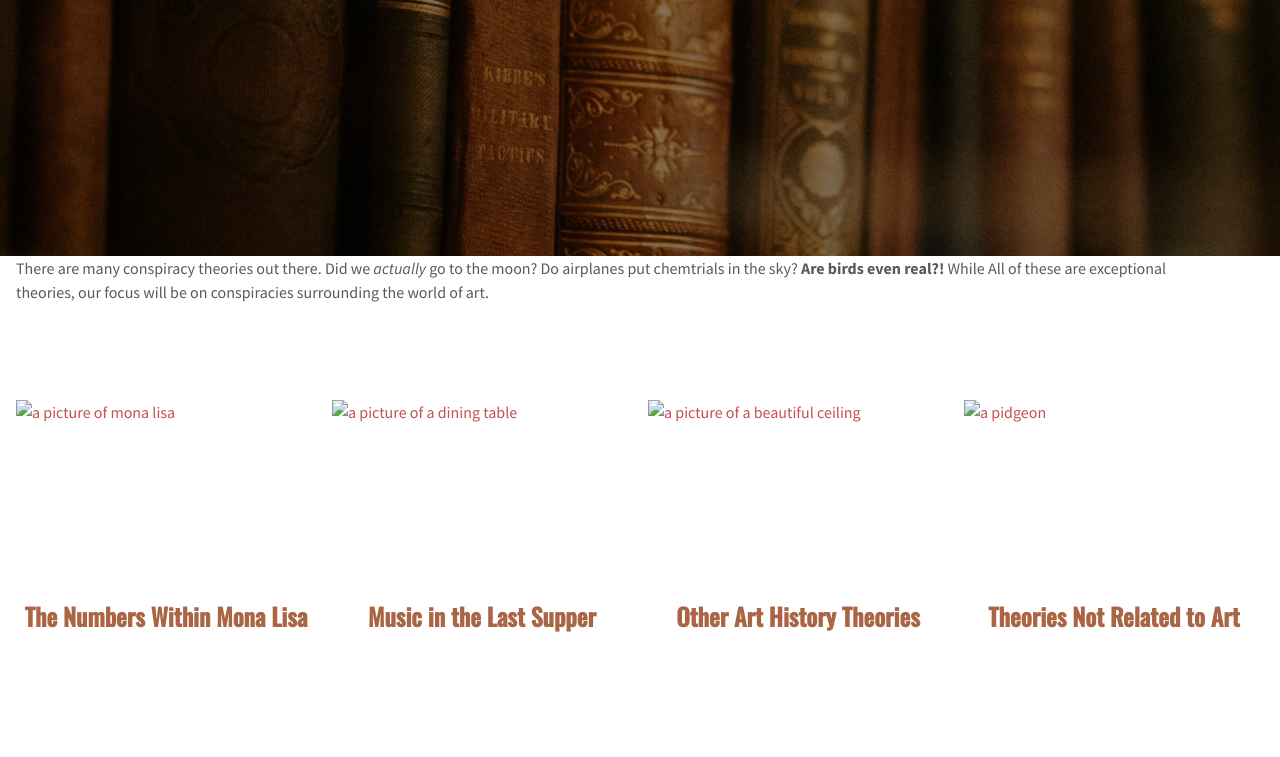
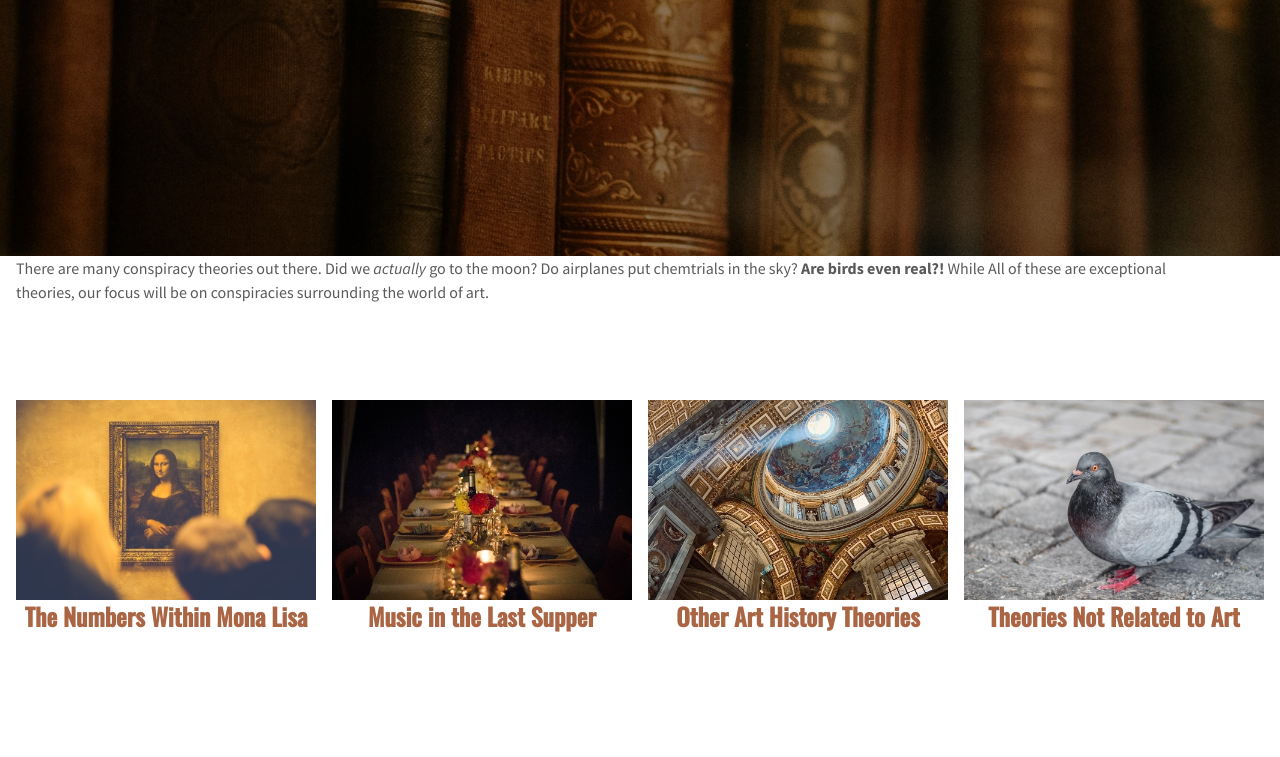
Before and after one commit to is-120-winter-2023/overlays-and-cards-Brechristian, a website: page index.html in a window 1280 px wide. Shown: the part 456-1213 px from the top of the page. Drawn offline with nearby package versions, Linux system fonts and the light colour scheme; the site is published under a folder, as on GitHub Pages, so addresses that start at the root find nothing.

Commit message:
no ./images

```diff
--- a/index.html
+++ b/index.html
@@ -76,25 +76,25 @@
   <section class="cards">
     <h2 class="sr-only"> Cards</h2>
     <a href="#" class="card">
-      <div class="imagewrapper"><img src="/images/mlisacard500px.jpg" alt="a picture of mona lisa" width="500"
+      <div class="imagewrapper"><img src="images/mlisacard500px.jpg" alt="a picture of mona lisa" width="500"
           height="333" loading="lazy">
       </div>
       <h3>The Numbers Within Mona Lisa</h3>
     </a>
     <a href="#" class="card">
-      <div class="imagewrapper"><img src="/images/lastsuppercard500px.jpg" alt="a picture of a dining table" width="500"
+      <div class="imagewrapper"><img src="images/lastsuppercard500px.jpg" alt="a picture of a dining table" width="500"
           height="333" loading="lazy">
       </div>
       <h3>Music in the Last Supper</h3>
     </a>
     <a href="#" class="card">
-      <div class="imagewrapper"><img src="/images/othercard500px.jpg" alt="a picture of a beautiful ceiling" width="500"
+      <div class="imagewrapper"><img src="images/othercard500px.jpg" alt="a picture of a beautiful ceiling" width="500"
           height="333" loading="lazy">
       </div>
       <h3>Other Art History Theories</h3>
     </a>
     <a href="#" class="card">
-      <div class="imagewrapper"><img src="/images/pidgeoncard500px.jpg" alt="a pidgeon" width="500" height="333"
+      <div class="imagewrapper"><img src="images/pidgeoncard500px.jpg" alt="a pidgeon" width="500" height="333"
           loading="lazy">
       </div>
       <h3>Theories Not Related to Art</h3>
--- a/styles/main.css
+++ b/styles/main.css
@@ -244,7 +244,7 @@ footer p {
 }
 
 .card img {
-  transition: transform 300ms ease-in-out;
+  transition: transform 600ms ease-in-out;
 }
 
 .card:hover img {
```
